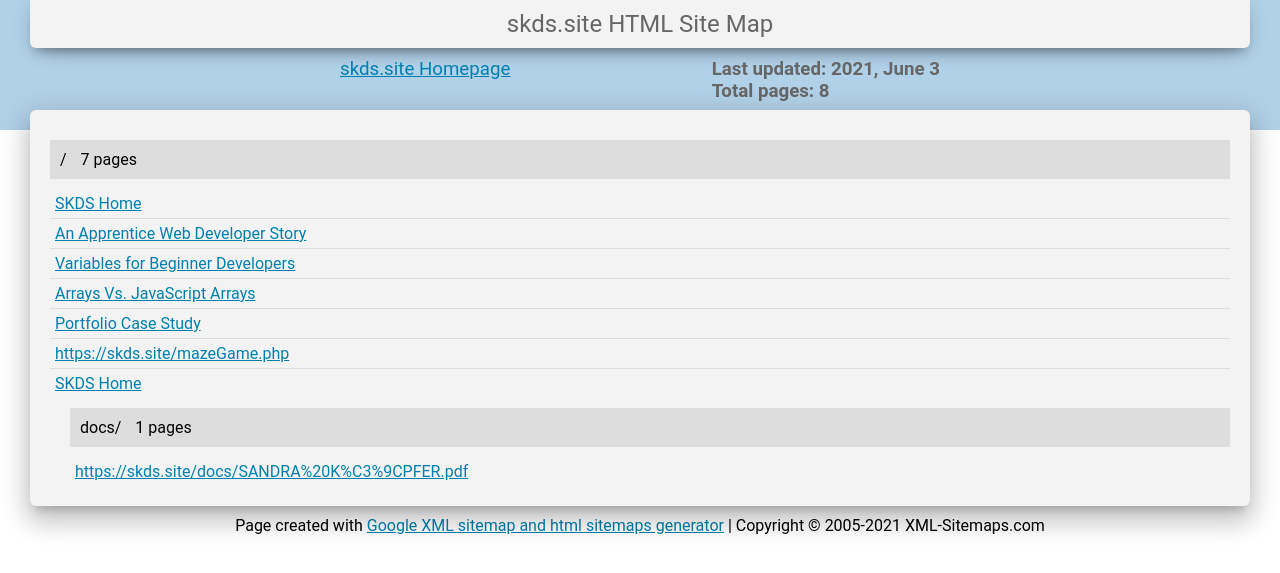
After one commit to ntrpi/SKDS, a PHP site: page /sitemap.html in a window 1280 px wide. The commit adds this page. Shown: the top 573 px of the page. Run offline with PHP 8.4, Linux system fonts and the light colour scheme.

Commit message:
Add sitemap.

```diff
--- a/php/footer.php
+++ b/php/footer.php
@@ -153,7 +153,7 @@ foreach( $projects as $proj ) {
                     </div>
                     <div class="col-md-4">
                         <div class="footer-content text-center text-lg-left d-lg-flex justify-content-between align-items-center">
-                            <p class="mb-0" data-aos="fade-left" data-aos-offset="0"><a href="#">Sitemap</a>
+                            <p class="mb-0" data-aos="fade-left" data-aos-offset="0"><a href="sitemap.html">Sitemap</a>
                             </p>
                         </div>
                     </div>
--- /dev/null
+++ b/sitemap.html
@@ -0,0 +1,151 @@
+<!doctype html>
+<html lang="en">
+
+<head>
+	<meta charset="utf-8" />
+	<title>skds.site Site Map - Generated by www.xml-sitemaps.com</title>
+	<meta content="width=device-width, initial-scale=1.0, maximum-scale=1.0, user-scalable=0" name="viewport" />
+	<style type="text/css">
+	body {
+		background-color: #fff;
+		font-family: "Roboto", "Helvetica", "Arial", sans-serif;
+		margin: 0;
+	}
+
+	#top {
+
+		background-color: #b1d1e8;
+		font-size: 16px;
+		padding-bottom: 40px;
+	}
+
+	nav {
+		font-size: 24px;
+
+		margin: 0px 30px 0px;
+		border-bottom-left-radius: 6px;
+		border-bottom-right-radius: 6px;
+		background-color: #f3f3f3;
+		color: #666;
+		box-shadow: 0 10px 20px -12px rgba(0, 0, 0, 0.42), 0 3px 20px 0px rgba(0, 0, 0, 0.12), 0 8px 10px -5px rgba(0, 0, 0, 0.2);
+		padding: 10px 0;
+		text-align: center;
+		z-index: 1;
+	}
+
+	h3 {
+		margin: auto;
+		padding: 10px;
+		max-width: 600px;
+		color: #666;
+	}
+
+	h3 span {
+		float: right;
+	}
+
+	h3 a {
+		font-weight: normal;
+		display: block;
+	}
+
+
+	#cont {
+		position: relative;
+		border-radius: 6px;
+		box-shadow: 0 16px 24px 2px rgba(0, 0, 0, 0.14), 0 6px 30px 5px rgba(0, 0, 0, 0.12), 0 8px 10px -5px rgba(0, 0, 0, 0.2);
+
+		background: #f3f3f3;
+
+		margin: -20px 30px 0px 30px;
+		padding: 20px;
+	}
+
+	a:link,
+	a:visited {
+		color: #0180AF;
+		text-decoration: underline;
+	}
+
+	a:hover {
+		color: #666;
+	}
+
+
+	#footer {
+		padding: 10px;
+		text-align: center;
+	}
+
+	ul {
+    	margin: 0px;
+
+    	padding: 0px;
+    	list-style: none;
+	}
+	li {
+		margin: 0px;
+	}
+	li ul {
+		margin-left: 20px;
+	}
+
+	.lhead {
+		background: #ddd;
+		padding: 10px;
+    	margin: 10px 0px;
+	}
+
+	.lcount {
+		padding: 0px 10px;
+	}
+
+	.lpage {
+		border-bottom: #ddd 1px solid;
+		padding: 5px;
+	}
+	.last-page {
+		border: none;
+	}
+	</style>
+</head>
+
+<body>
+	<div id="top">
+		<nav>skds.site HTML Site Map</nav>
+		<h3>
+<span>Last updated: 2021, June 3<br />
+Total pages: 8</span>
+<a href="https://skds.site">skds.site Homepage</a>
+</h3></div>
+	<div id="cont">
+		<ul class="level-0">
+
+            <li class="lhead">/  <span class="lcount">7 pages</span></li>
+
+<li class="lpage"><a href="https://skds.site/" title="SKDS Home">SKDS Home</a></li>
+<li class="lpage"><a href="https://skds.site/post.php?postId=6" title="An Apprentice Web Developer Story">An Apprentice Web Developer Story</a></li>
+<li class="lpage"><a href="https://skds.site/post.php?postId=4" title="Variables for Beginner Developers">Variables for Beginner Developers</a></li>
+<li class="lpage"><a href="https://skds.site/post.php?postId=7" title="Arrays Vs. JavaScript Arrays">Arrays Vs. JavaScript Arrays</a></li>
+<li class="lpage"><a href="https://skds.site/post.php?postId=8" title="Portfolio Case Study">Portfolio Case Study</a></li>
+<li class="lpage"><a href="https://skds.site/mazeGame.php" title="https://skds.site/mazeGame.php">https://skds.site/mazeGame.php</a></li>
+<li class="lpage last-page"><a href="https://skds.site/miniSudoku.php" title="SKDS Home">SKDS Home</a></li><li><ul class="level-1">
+
+            <li class="lhead">docs/  <span class="lcount">1 pages</span></li>
+
+<li class="lpage last-page"><a href="https://skds.site/docs/SANDRA%20K%C3%9CPFER.pdf" title="https://skds.site/docs/SANDRA%20K%C3%9CPFER.pdf">https://skds.site/docs/SANDRA%20K%C3%9CPFER.pdf</a></li>
+</ul></li>
+</ul>
+		<!--
+Please note:
+You are not allowed to remove the copyright notice below.
+Thank you!
+www.xml-sitemaps.com
+-->
+	</div>
+	<div id="footer">
+		Page created with <a target="_blank" href="https://www.xml-sitemaps.com">Google XML sitemap and html sitemaps generator</a> | Copyright &copy; 2005-2021 XML-Sitemaps.com
+	</div>
+</body>
+
+</html>
```
Also changed, not shown: sitemap.xml (added, +52 -0 lines).
